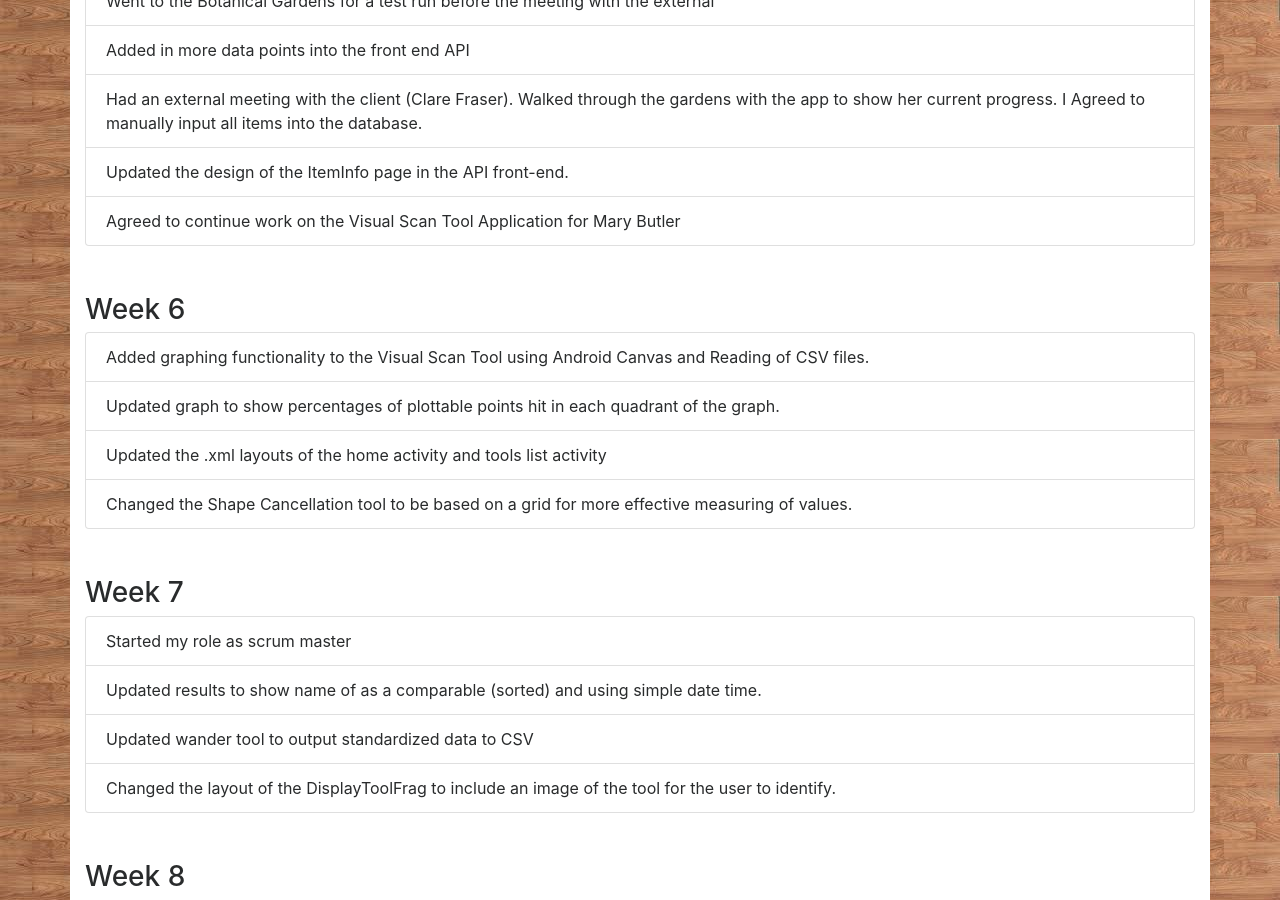
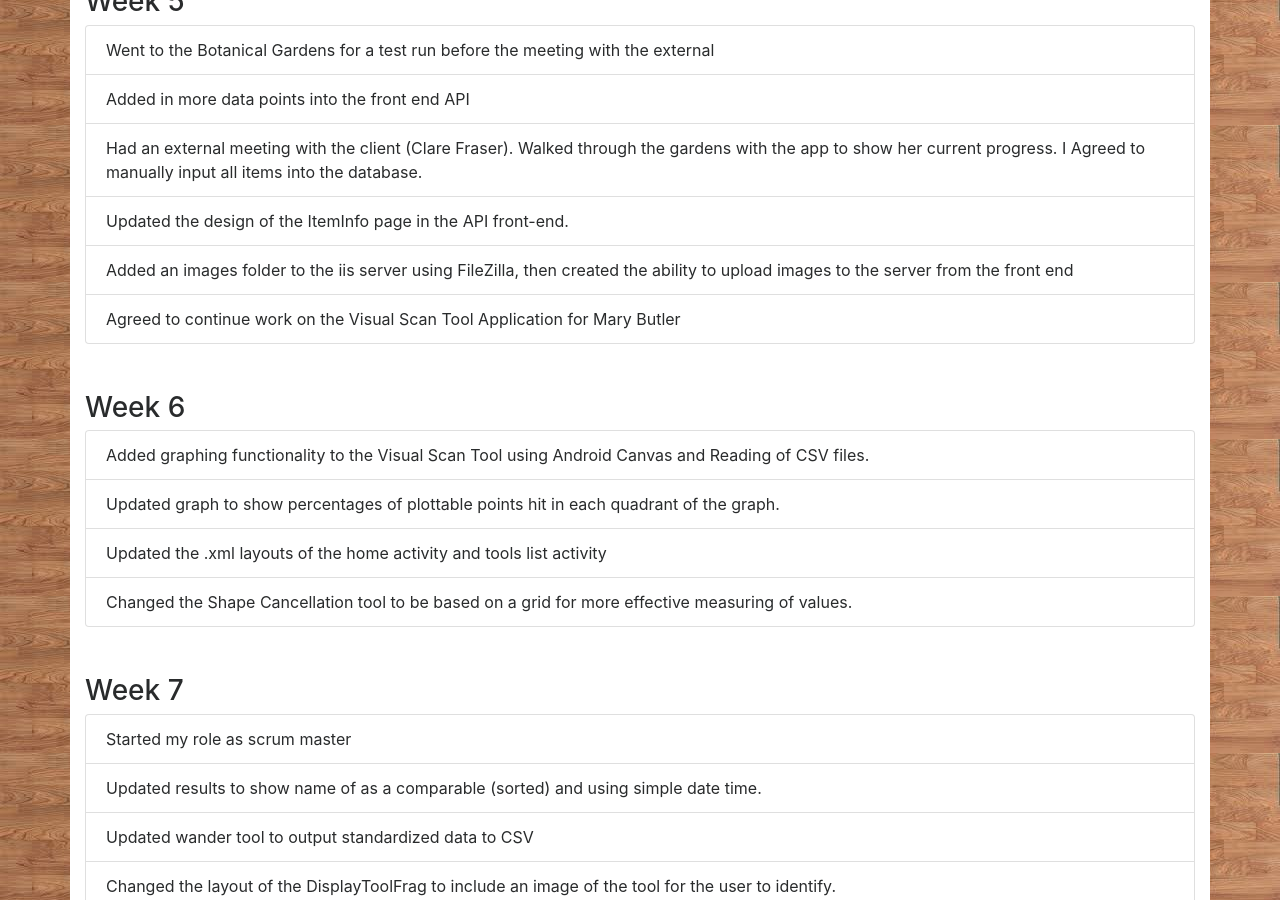
Before and after one commit to aberhjk1/aberhjk1.github.io, a Jekyll site: the page built from weeklybreakdown.html, in a window 1280 px wide and 900 px high, scrolled down 1602 px. Built offline with Jekyll 4.4.1, drawn with Linux system fonts in a browser that asks for light colours; nearby versions of some CDN libraries; some of the changed text lies outside the part shown.

Commit message:
Update weeklybreakdown.html

```diff
--- a/weeklybreakdown.html
+++ b/weeklybreakdown.html
@@ -26,6 +26,7 @@
 		<ul class="list-group">
 	  	<li class="list-group-item">Added more functionality to the front end, viewing all items in database, redirecting from previous URL, published to bitdev server set up by Lewis. </li>
 	  	<li class="list-group-item">Worked with Matt to go over his user authentication code, and helped with registering a new admin code</li>
+		<li class="list-group-item">Worked to add salting and hashing to our user table</li>
 	  	<li class="list-group-item">added a new controller to api called ItemInCollection to return all the garden items in a particular collection by name and ids</li>
 	  	<li class="list-group-item">Saturday, came in for an hour or so, added ability to delete items from the database, corrected api code to allow for matts addition of ImageURL, added managing nulls now that we allow nulls on certain fields</li>
 		</ul>
@@ -51,6 +52,7 @@
 	  	<li class="list-group-item">Added in more data points into the front end API</li>
 	  	<li class="list-group-item">Had an external meeting with the client (Clare Fraser). Walked through the gardens with the app to show her current progress. I Agreed to manually input all items into the database.</li>
 	  	<li class="list-group-item">Updated the design of the ItemInfo page in the API front-end.</li>
+		<li class="list-group-item">Added an images folder to the iis server using FileZilla, then created the ability to upload images to the server from the front end</li>
 	  	<li class="list-group-item">Agreed to continue work on the Visual Scan Tool Application for Mary Butler</li>
 		</ul>
 <br><br>
```
